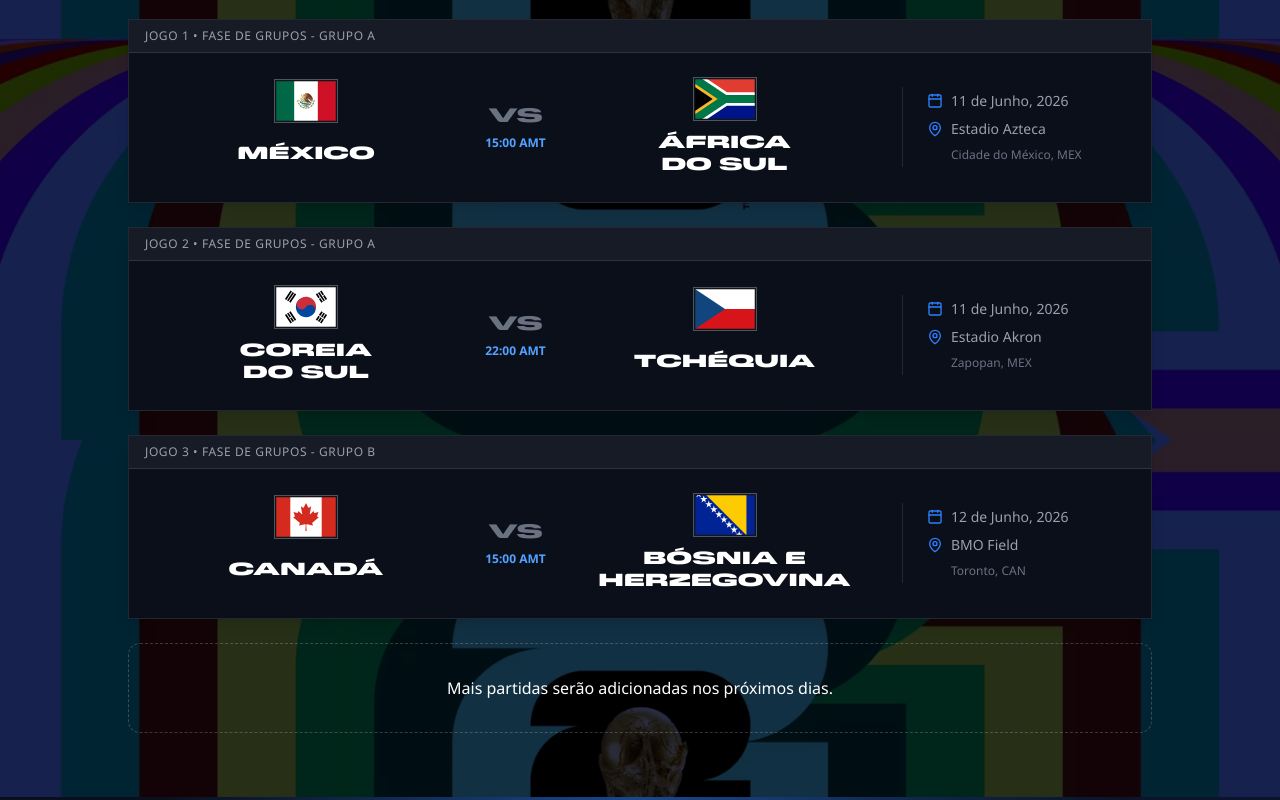
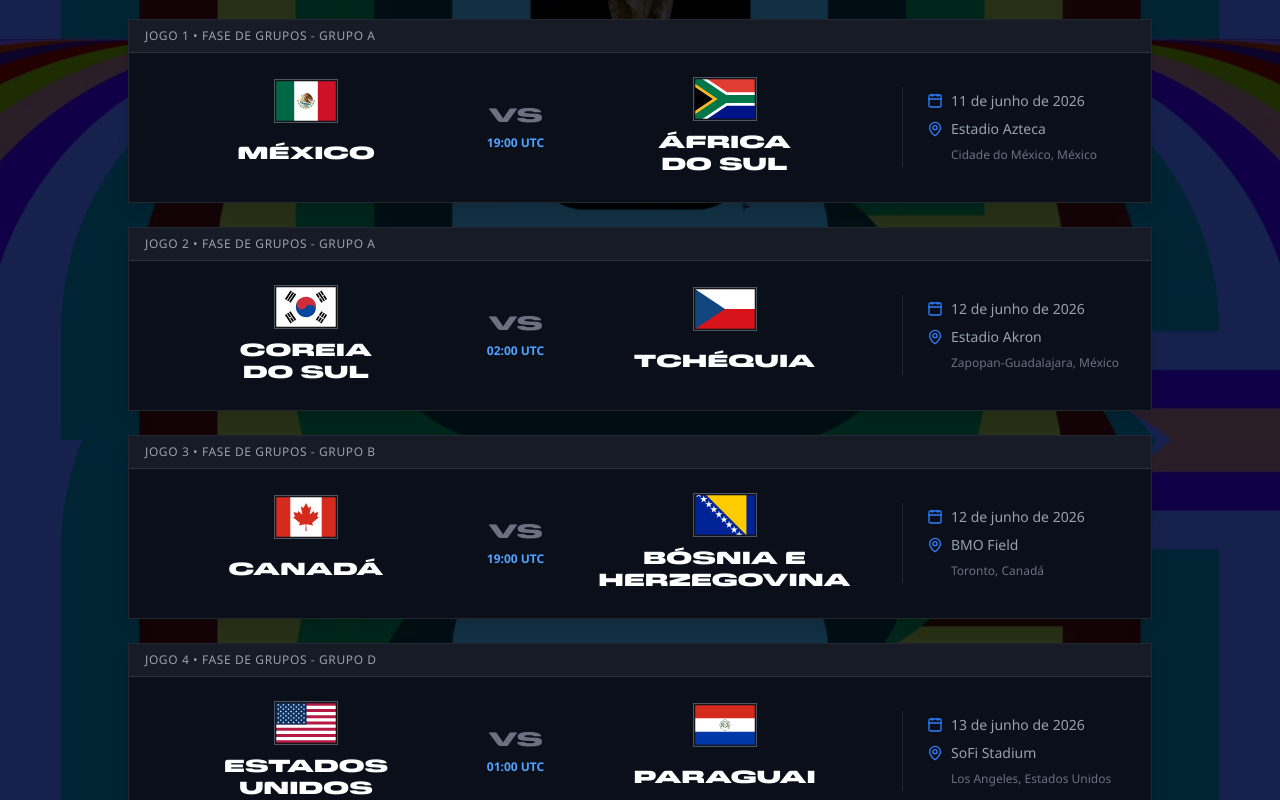
Before and after one commit to guigovinicius09/fwc2026, a Next.js app: page /matches in a window 1280 px wide. Shown: the part 360-1160 px from the top of the page. Built offline with nearby package versions, Linux system fonts and the light colour scheme.

Commit message:
feat(matches): dynamic status and timezone based on user's system

```diff
--- a/components/MatchCard.tsx
+++ b/components/MatchCard.tsx
@@ -10,26 +10,59 @@ interface MatchTeam {
 interface MatchCardProps {
   matchNumber: number;
   stage: string;
-  date: string;
-  time: string;
+  matchDate: string;
   stadium: string;
   city: string;
   teamA: MatchTeam;
   teamB: MatchTeam;
-  status?: "upcoming" | "live" | "finished";
+}
+
+function getMatchStatus(matchDate: string): "upcoming" | "live" | "finished" {
+  const now = new Date();
+  const start = new Date(matchDate);
+  const end = new Date(start.getTime() + 105 * 60 * 1000); // 90min + 15min intervalo
+
+  if (now < start) return "upcoming";
+  if (now >= start && now <= end) return "live";
+  return "finished";
+}
+
+function formatMatchDate(matchDate: string): string {
+  return new Date(matchDate).toLocaleDateString("pt-BR", {
+    day: "numeric",
+    month: "long",
+    year: "numeric",
+  });
+}
+
+function formatMatchTime(matchDate: string): string {
+  const date = new Date(matchDate);
+
+  const time = date.toLocaleTimeString("pt-BR", {
+    hour: "2-digit",
+    minute: "2-digit",
+    hour12: false,
+  });
+
+  const timezone =
+    new Intl.DateTimeFormat("pt-BR", { timeZoneName: "short" })
+      .formatToParts(date)
+      .find((p) => p.type === "timeZoneName")?.value ?? "";
+
+  return `${time} ${timezone}`;
 }
 
 export default function MatchCard({
   matchNumber,
   stage,
-  date,
-  time,
+  matchDate,
   stadium,
   city,
   teamA,
   teamB,
-  status = "upcoming",
 }: MatchCardProps) {
+  const status = getMatchStatus(matchDate);
+
   return (
     <div className="relative w-full bg-[#0a0f1a] border border-white/10 overflow-hidden hover:border-blue-500/50 transition-all duration-300 shadow-lg">
       {/* Header */}
@@ -58,7 +91,6 @@ export default function MatchCard({
                 className="object-cover"
               />
             </div>
-            {/* <span className="font-fwc2026 text-white sm:text-lg tracking-wide text-center sm:text-right"> */}
             <span className="text-white text-sm sm:text-lg tracking-wide max-w-[110px] min-h-[40px] text-center leading-tight break-words flex items-center justify-center md:font-fwc2026">
               {teamA.name}
             </span>
@@ -75,7 +107,9 @@ export default function MatchCard({
                 <span>{teamB.score}</span>
               </div>
             )}
-            <span className="text-blue-400 text-xs font-bold mt-1">{time}</span>
+            <span className="text-blue-400 text-xs font-bold mt-1">
+              {formatMatchTime(matchDate)}
+            </span>
           </div>
 
           {/* Team B */}
@@ -101,7 +135,7 @@ export default function MatchCard({
         <div className="flex flex-row md:flex-col gap-6 md:gap-2 min-w-[200px] text-sm text-gray-400 font-noto">
           <div className="flex items-center gap-2">
             <Calendar size={16} className="text-blue-500" />
-            <span>{date}</span>
+            <span>{formatMatchDate(matchDate)}</span>
           </div>
           <div className="flex items-center gap-2">
             <MapPin size={16} className="text-blue-500" />
--- a/lib/data/matches.json
+++ b/lib/data/matches.json
@@ -2,11 +2,13 @@
   {
     "matchNumber": 1,
     "stage": "Fase de Grupos - Grupo A",
-    "date": "11 de Junho, 2026",
-    "time": "15:00 AMT",
+    "matchDate": "2026-06-11T19:00:00Z",
     "stadium": "Estadio Azteca",
-    "city": "Cidade do México, MEX",
-    "teamA": { "name": "MÉXICO", "flagUrl": "/images/flags/mexico.svg" },
+    "city": "Cidade do México, México",
+    "teamA": {
+      "name": "MÉXICO",
+      "flagUrl": "/images/flags/mexico.svg"
+    },
     "teamB": {
       "name": "ÁFRICA DO SUL",
       "flagUrl": "/images/flags/south_africa.svg"
@@ -16,10 +18,9 @@
   {
     "matchNumber": 2,
     "stage": "Fase de Grupos - Grupo A",
-    "date": "11 de Junho, 2026",
-    "time": "22:00 AMT",
+    "matchDate": "2026-06-12T02:00:00Z",
     "stadium": "Estadio Akron",
-    "city": "Zapopan, MEX",
+    "city": "Zapopan-Guadalajara, México",
     "teamA": {
       "name": "COREIA DO SUL",
       "flagUrl": "/images/flags/south_korea.svg"
@@ -30,10 +31,9 @@
   {
     "matchNumber": 3,
     "stage": "Fase de Grupos - Grupo B",
-    "date": "12 de Junho, 2026",
-    "time": "15:00 AMT",
+    "matchDate": "2026-06-12T19:00:00Z",
     "stadium": "BMO Field",
-    "city": "Toronto, CAN",
+    "city": "Toronto, Canadá",
     "teamA": {
       "name": "CANADÁ",
       "flagUrl": "/images/flags/canada.svg"
@@ -43,5 +43,21 @@
       "flagUrl": "/images/flags/bosnia_and_herzegovina.svg"
     },
     "status": "upcoming"
+  },
+  {
+    "matchNumber": 4,
+    "stage": "Fase de Grupos - Grupo D",
+    "matchDate": "2026-06-13T01:00:00Z",
+    "stadium": "SoFi Stadium",
+    "city": "Los Angeles, Estados Unidos",
+    "teamA": {
+      "name": "ESTADOS UNIDOS",
+      "flagUrl": "/images/flags/usa.svg"
+    },
+    "teamB": {
+      "name": "PARAGUAI",
+      "flagUrl": "/images/flags/paraguay.svg"
+    },
+    "status": "upcoming"
   }
 ]
--- a/lib/types.ts
+++ b/lib/types.ts
@@ -7,8 +7,7 @@ export interface MatchTeam {
 export interface Match {
   matchNumber: number;
   stage: string;
-  date: string;
-  time: string;
+  matchDate: string; // ISO UTC "2026-06-11T19:00:00Z"
   stadium: string;
   city: string;
   teamA: MatchTeam;
```
Also changed, not shown: 1 other file (tests, documents, lock files or other folders).
